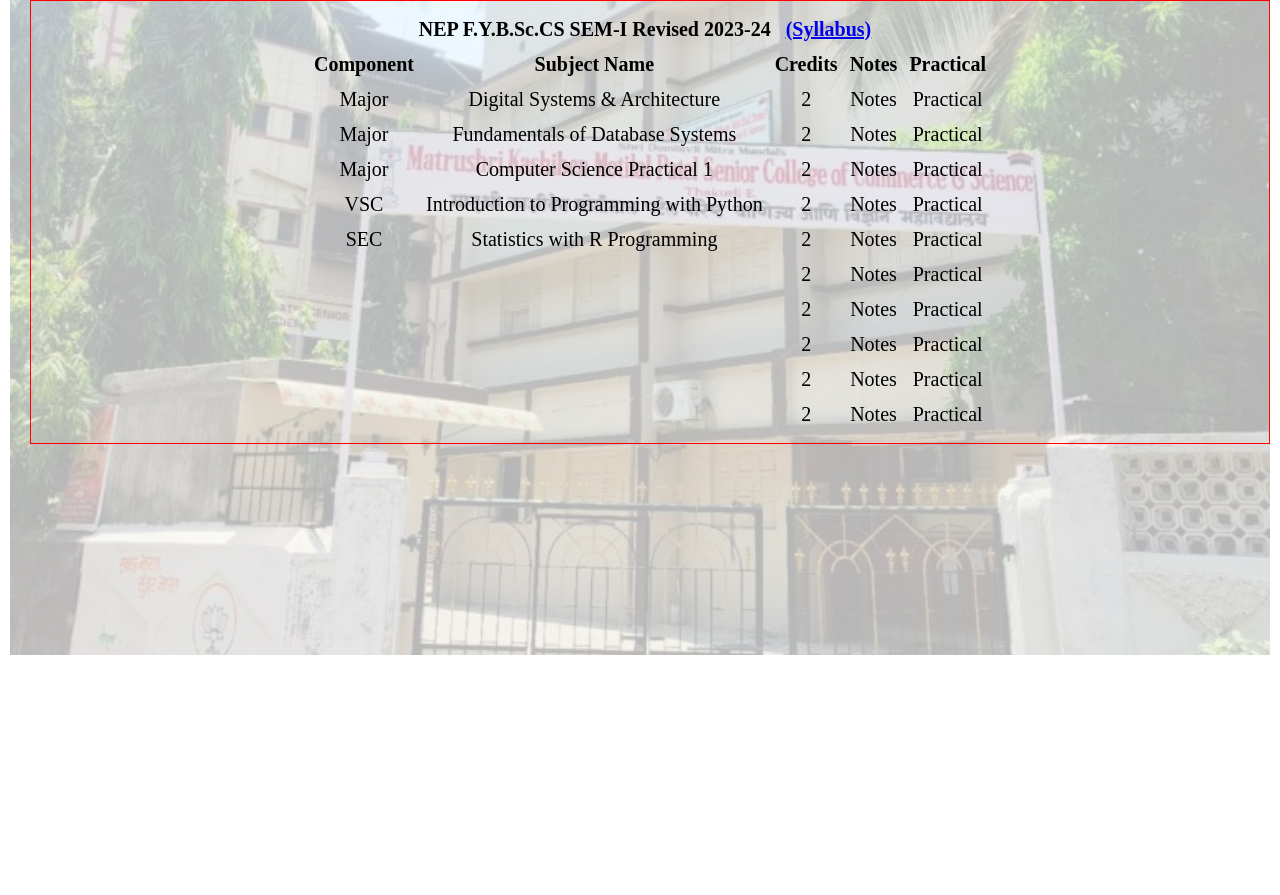
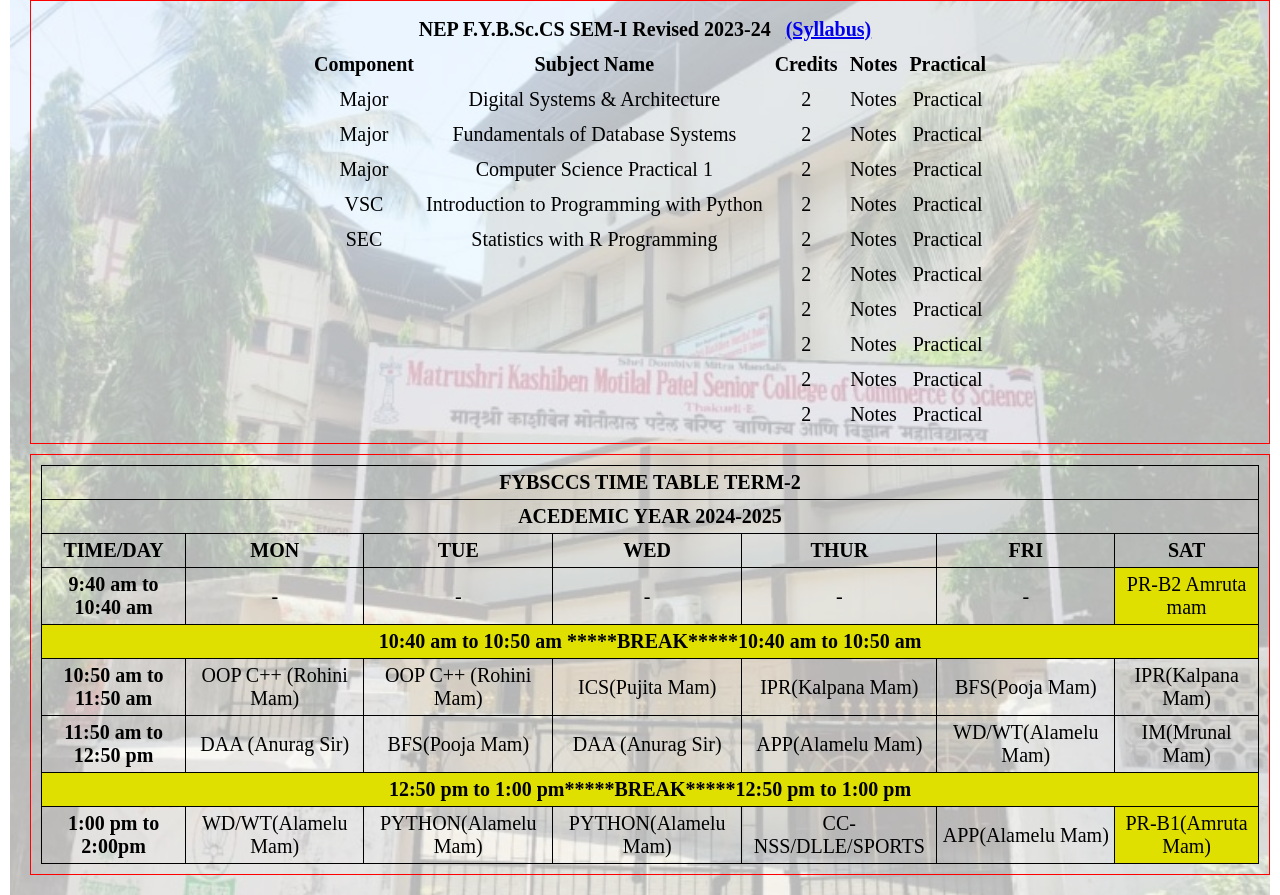
Before and after one commit to anuragmkmp/mkmpbscitcs, a plain HTML site: page fybsccs/fybsccs.html in a window 1280 px wide. Shown: the part 145-1040 px from the top of the page. Before the commit the page ends 800 px from the top, so only its background shows below. Drawn offline with Linux system fonts and the light colour scheme.

Commit message:
Added FYCS TT

```diff
--- a/fybsccs/fybsccs.html
+++ b/fybsccs/fybsccs.html
@@ -102,5 +102,67 @@
         </table>
     </div>
 
+    <div class="alldiv">
+        <table border="1" style="border: 1px solid black;border-collapse: collapse;">
+            <tr>
+                <th colspan="7">FYBSCCS TIME TABLE TERM-2</th>
+            </tr>
+            <tr>
+                <th colspan="7">ACEDEMIC YEAR 2024-2025</th>
+            </tr>
+            <tr>
+                <th>TIME/DAY</th>
+                <th>MON</th>
+                <th>TUE</th>
+                <th>WED</th>
+                <th>THUR</th>
+                <th>FRI</th>
+                <th>SAT</th>
+            </tr>
+            <tr>
+                <th>9:40 am to 10:40 am</th>
+                <td>-</td>
+                <td>-</td>
+                <td>-</td>
+                <td>-</td>
+                <td>-</td>
+                <td bgcolor="NeonYellow">PR-B2 Amruta mam</td>
+            </tr>
+            <tr>
+                <th bgcolor="NeonYellow" colspan="7">10:40 am to 10:50 am *****BREAK*****10:40 am to 10:50 am</th>
+            </tr>
+            <tr>
+                <th> 10:50 am to 11:50 am</th>
+                <td> OOP C++ (Rohini Mam)</td>
+                <td> OOP C++ (Rohini Mam)</td>
+                <td> ICS(Pujita Mam)</td>
+                <td> IPR(Kalpana Mam)</td>
+                <td> BFS(Pooja Mam)</td>
+                <td> IPR(Kalpana Mam)</td>
+            </tr>
+            <tr>
+                <th> 11:50 am to 12:50 pm</th>
+                <td> DAA (Anurag Sir)</td>
+                <td> BFS(Pooja Mam)</td>
+                <td> DAA (Anurag Sir)</td>
+                <td> APP(Alamelu Mam)</td>
+                <td> WD/WT(Alamelu Mam)</td>
+                <td> IM(Mrunal Mam)</td>
+            </tr>
+            <tr>
+                <th bgcolor="NeonYellow" colspan="7">12:50 pm to 1:00 pm*****BREAK*****12:50 pm to 1:00 pm</th>
+            </tr>
+            <tr>
+                <th> 1:00 pm to 2:00pm</th>
+                <td> WD/WT(Alamelu Mam)</td>
+                <td> PYTHON(Alamelu Mam)</td>
+                <td> PYTHON(Alamelu Mam)</td>
+                <td> CC-NSS/DLLE/SPORTS</td>
+                <td> APP(Alamelu Mam)</td>
+                <td bgcolor="NeonYellow"> PR-B1(Amruta Mam)</td>
+            </tr>
+        </table>
+    </div>
+
     </body>
 </html>
```
